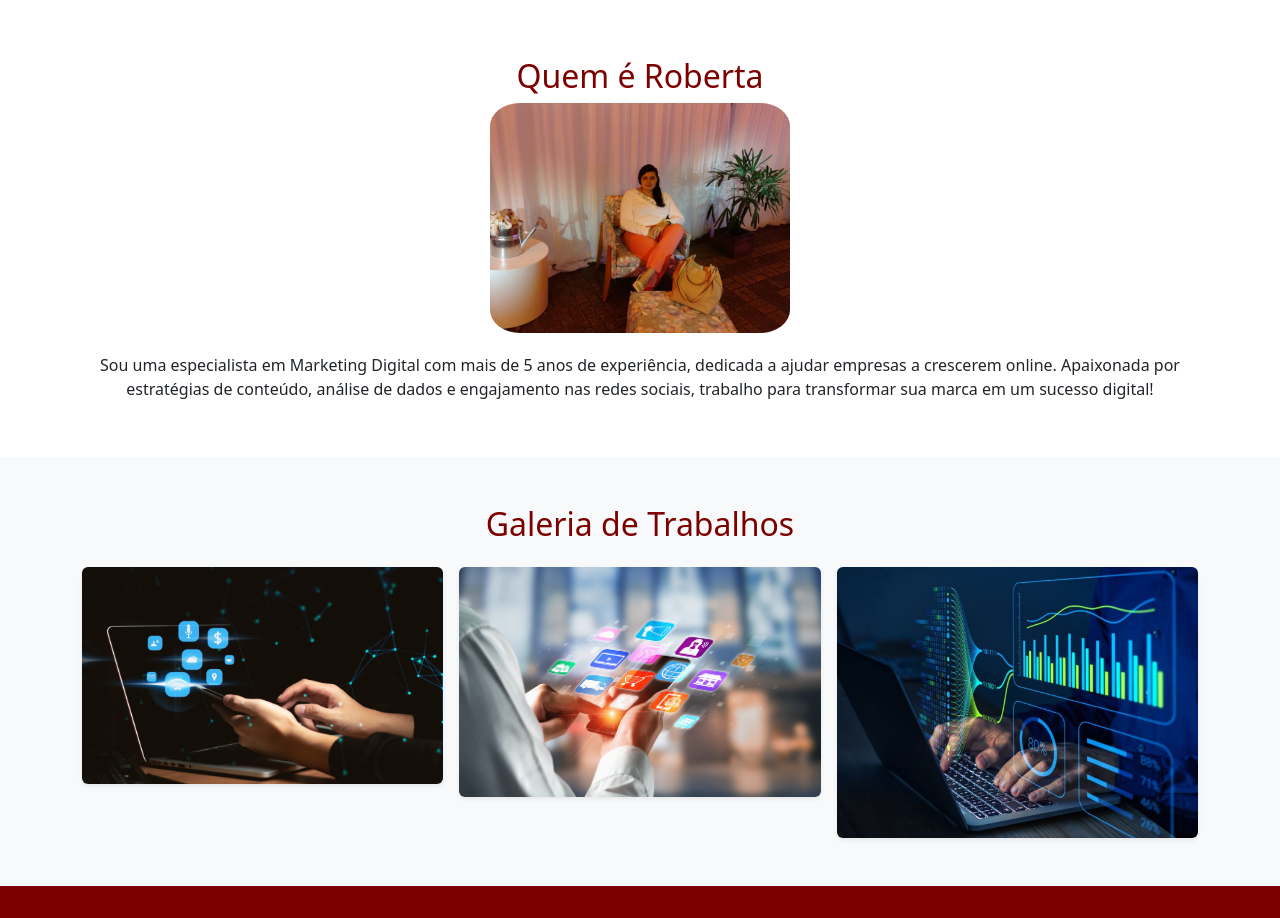
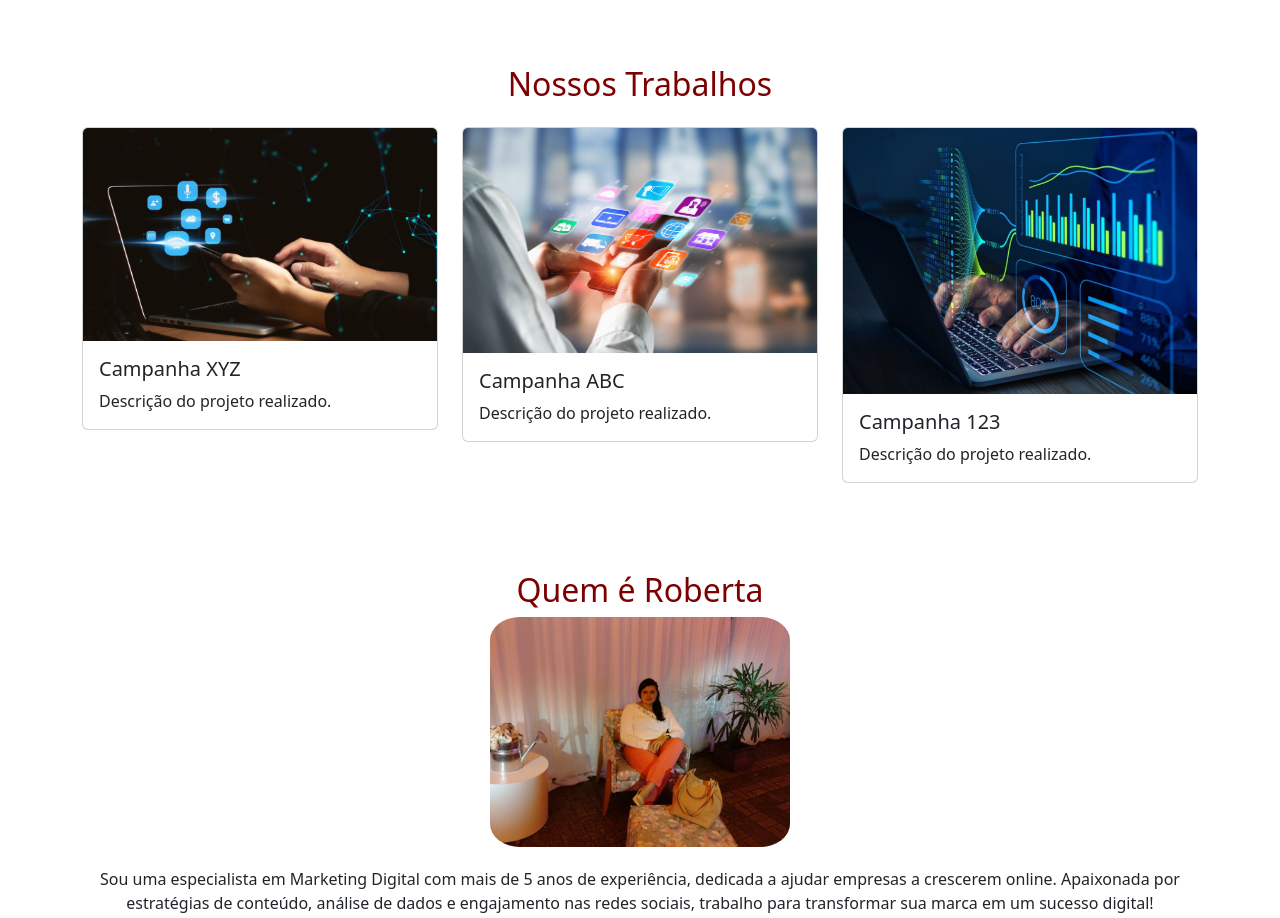
Before and after one commit to SKleinschmidt/landing-page-ro, a plain HTML site: page site-ro-rmk/scr/html/page.html in a window 1280 px wide. Shown: the part 1100-2018 px from the top of the page. Drawn offline with nearby package versions, Linux system fonts and the light colour scheme.

Commit message:
Atualizado galeria  de imagem

```diff
--- a/site-ro-rmk/scr/html/page.html
+++ b/site-ro-rmk/scr/html/page.html
@@ -98,6 +98,41 @@
         </div>
      </section>
 
+     <!-- Seção de Galeria de Trabalhos -->
+    <section class="gallery-section py-5">
+    <div class="container">
+        <h2 class="text-center mb-4" style="color: #7d0000;">Nossos Trabalhos</h2>
+        <div class="row row-cols-1 row-cols-md-3 g-4">
+            <div class="col">
+                <div class="card">
+                    <img src="../../img/marketing-digital-1.jpg" class="card-img-top" alt="Trabalho 1">
+                    <div class="card-body">
+                        <h5 class="card-title">Campanha XYZ</h5>
+                        <p class="card-text">Descrição do projeto realizado.</p>
+                    </div>
+                </div>
+            </div>
+            <div class="col">
+                <div class="card">
+                    <img src="../../img/marketing-digital-22.01.21.jpg" class="card-img-top" alt="Trabalho 2">
+                    <div class="card-body">
+                        <h5 class="card-title">Campanha ABC</h5>
+                        <p class="card-text">Descrição do projeto realizado.</p>
+                    </div>
+                </div>
+            </div>
+            <div class="col">
+                <div class="card">
+                    <img src="../../img/marketing_digital.jpg" class="card-img-top" alt="Trabalho 3">
+                    <div class="card-body">
+                        <h5 class="card-title">Campanha 123</h5>
+                        <p class="card-text">Descrição do projeto realizado.</p>
+                    </div>
+                </div>
+            </div>
+        </div>
+    </div>
+   </section>
 
      <!--Seção de Quem é Roberta-->
 
@@ -112,27 +147,6 @@
                 transformar sua marca em um sucesso digital!</p>
         </div>
      </section>
-
-     <!-- Galeria de Imagens -->
-
-<section class="gallery-section py-5 bg-light">
-  <div class="container">
-    <h2 class="mb-4 text-center" style="color: #7d0000;">Galeria de Trabalhos</h2>
-    <div class="row g-3">
-      <div class="col-md-4">
-        <img src="../../img/marketing-digital-1.jpg" class="img-fluid rounded shadow-sm" alt="Campanha para empresa X">
-      </div>
-      <div class="col-md-4">
-        <img src="../../img/marketing-digital-22.01.21.jpg" class="img-fluid rounded shadow-sm" alt="Post criado para Instagram Y">
-      </div>
-      <div class="col-md-4">
-        <img src="../../img/marketing_digital.jpg" class="img-fluid rounded shadow-sm" alt="Resultado de campanha no Facebook Z">
-      </div>
-      <!-- Adicione mais imagens conforme necessário -->
-    </div>
-  </div>
-</section>
-
 
      <!--Seção de Call to Action-->
      <section class="cta-section">
```
